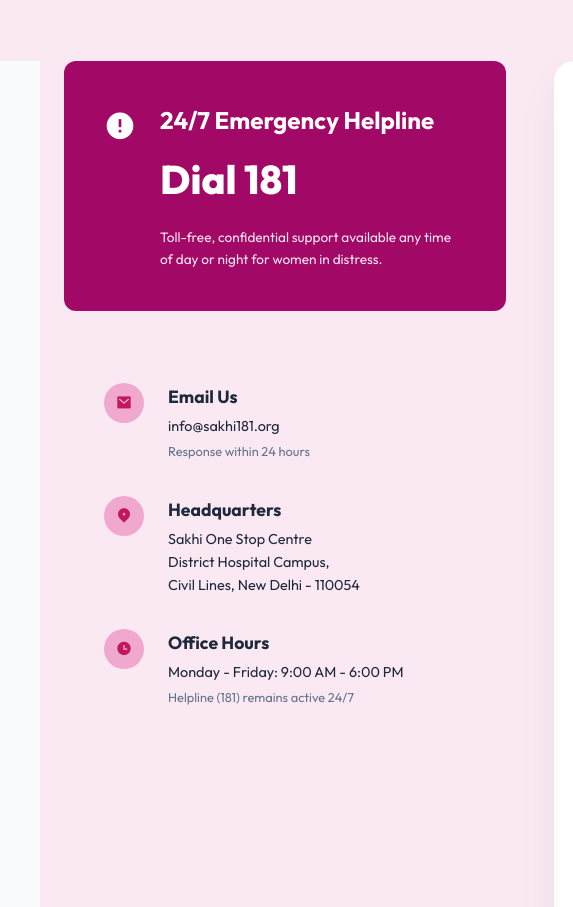
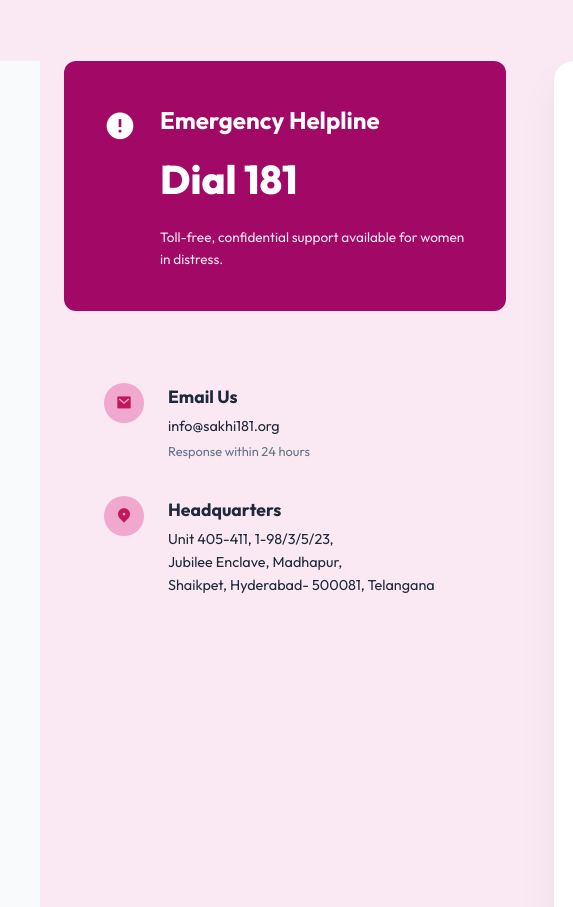
Before and after one commit to swarnavaaaa/Sakhi-181, a plain HTML site: page contact.html in a window 1280 px wide. Shown: the part 381-1288 px from the top of the page, 0-573 px from the left. Drawn offline with nearby package versions, Linux system fonts and the light colour scheme.

Commit message:
Update address, remove office hours and 24/7 availability mentions

```diff
--- a/contact.html
+++ b/contact.html
@@ -4,7 +4,7 @@
     <meta charset="UTF-8">
     <meta name="viewport" content="width=device-width, initial-scale=1.0">
     <title>Contact Sakhi 181 Hyderabad | Women's Helpline Telangana</title>
-    <meta name="description" content="Reach out to Sakhi One Stop Centre (OSC) for support in Hyderabad and Telangana. Contact our 24/7 helpline 181 for immediate Gender-Based Violence assistance.">
+    <meta name="description" content="Reach out to Sakhi One Stop Centre (OSC) for support in Hyderabad and Telangana. Contact our helpline 181 for immediate Gender-Based Violence assistance.">
     <meta name="keywords" content="contact Sakhi Hyderabad, 181 contact Telangana, women support Hyderabad, OSC Hyderabad address">
 
     <!-- Google Fonts (Non-blocking) -->
@@ -63,9 +63,9 @@
                 <div class="helpline-card-red">
                     <i class="ri-error-warning-fill"></i>
                     <div>
-                        <h2>24/7 Emergency Helpline</h2>
+                        <h2>Emergency Helpline</h2>
                         <span class="phone-number">Dial 181</span>
-                        <p>Toll-free, confidential support available any time of day or night for women in distress.</p>
+                        <p>Toll-free, confidential support available for women in distress.</p>
                     </div>
                 </div>
 
@@ -83,15 +83,7 @@
                         <div class="info-icon"><i class="ri-map-pin-2-fill"></i></div>
                         <div class="info-text">
                             <h4>Headquarters</h4>
-                            <p>Sakhi One Stop Centre<br>District Hospital Campus,<br>Civil Lines, New Delhi - 110054</p>
-                        </div>
-                    </div>
-                    <div class="info-item">
-                        <div class="info-icon"><i class="ri-time-fill"></i></div>
-                        <div class="info-text">
-                            <h4>Office Hours</h4>
-                            <p>Monday - Friday: 9:00 AM - 6:00 PM</p>
-                            <span>Helpline (181) remains active 24/7</span>
+                            <p>Unit 405-411, 1-98/3/5/23,<br>Jubilee Enclave, Madhapur,<br>Shaikpet, Hyderabad- 500081, Telangana</p>
                         </div>
                     </div>
                 </div>
```
Also changed, not shown: index.html (+2 -2 lines), resources.html (+1 -1 lines), Sakhi181logo.svg (added).
